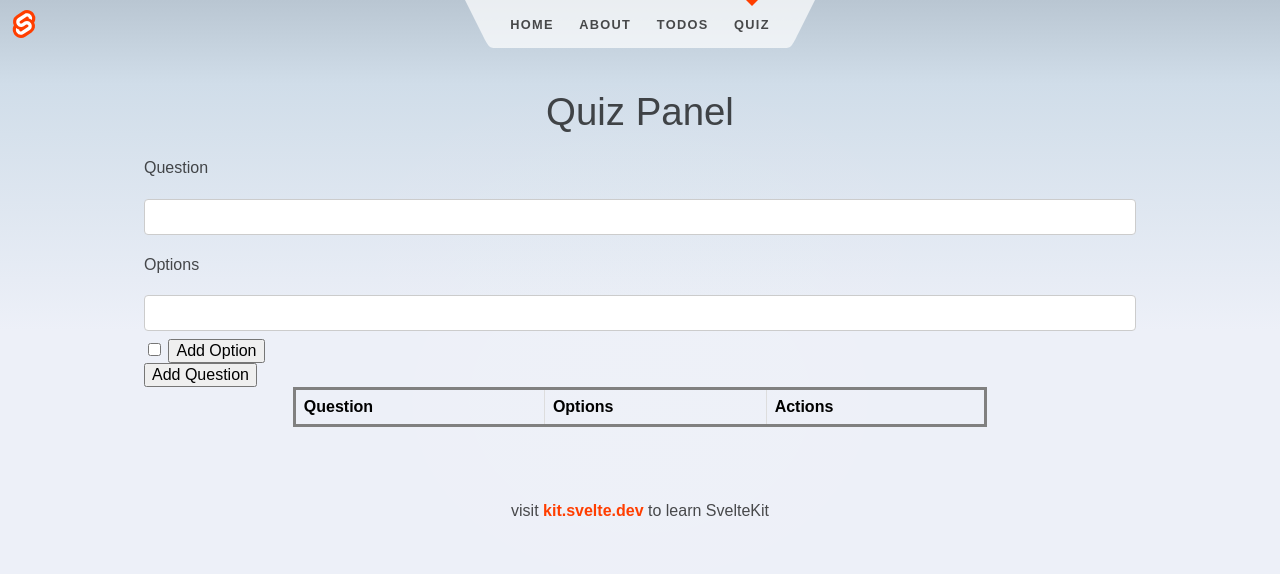
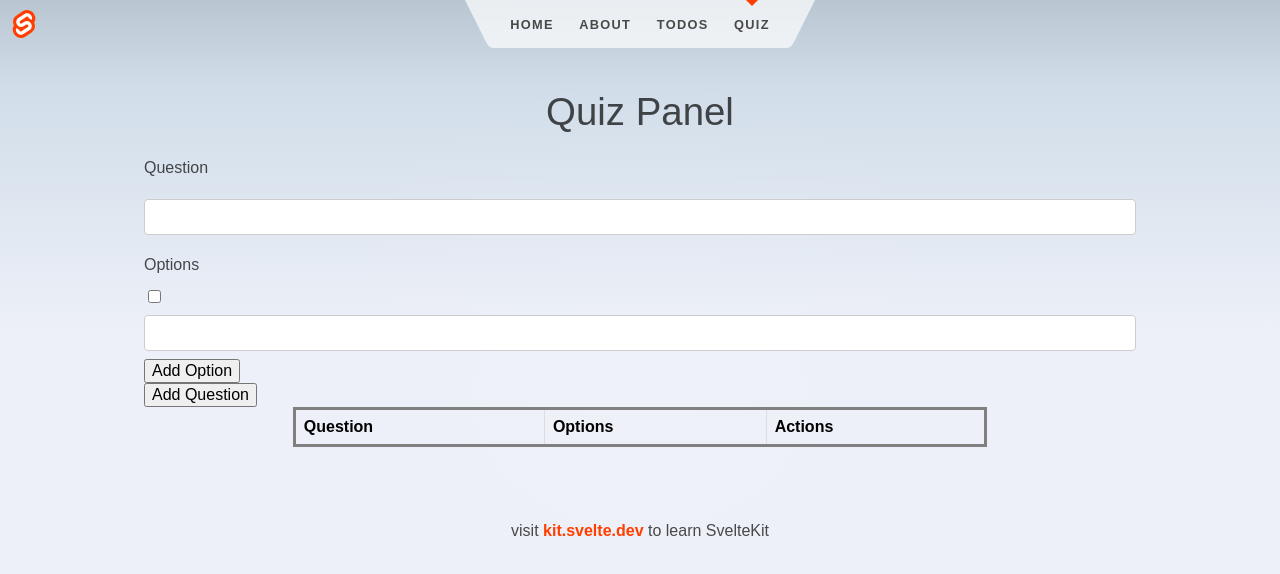
Before and after one commit to ashok-cse/my-sveltekit-app, a SvelteKit app: page /quiz in a window 1280 px wide. Shown: the top 574 px of the page. Built offline with nearby package versions, Linux system fonts and the light colour scheme.

Commit message:
Up Check

```diff
--- a/src/routes/quiz/+page.svelte
+++ b/src/routes/quiz/+page.svelte
@@ -131,15 +131,16 @@ label.validation-error{
             <input type="text" bind:value={question.label} />
             <h2>Options</h2>
             <div>
+                <input type="checkbox" bind:checked={option.isCorrect} />
                 <input type="text" bind:value={option.value} />
-                <input type="checkbox" bind:checked={option.isCorrect} />
                 <button on:click={addNewOption}>Add Option</button>
             </div>
             <div>
                 {#each question.options as option}
                     <div>
+                        <input type="checkbox" bind:checked={option.isCorrect} />
                         <input type="text" bind:value={option.value} />
-                        <input type="checkbox" bind:checked={option.isCorrect} />
+
                     </div>
                 {/each}
             </div>
```
